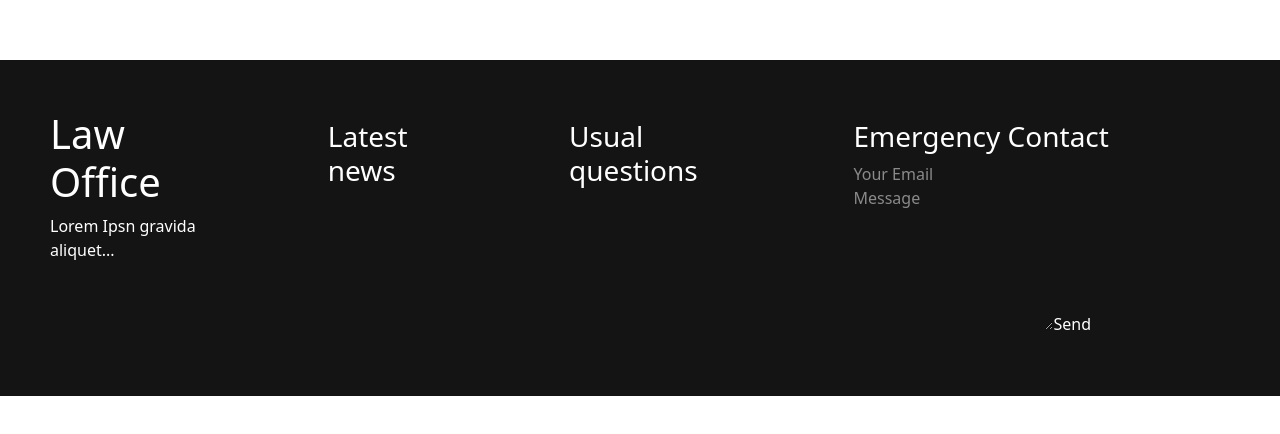
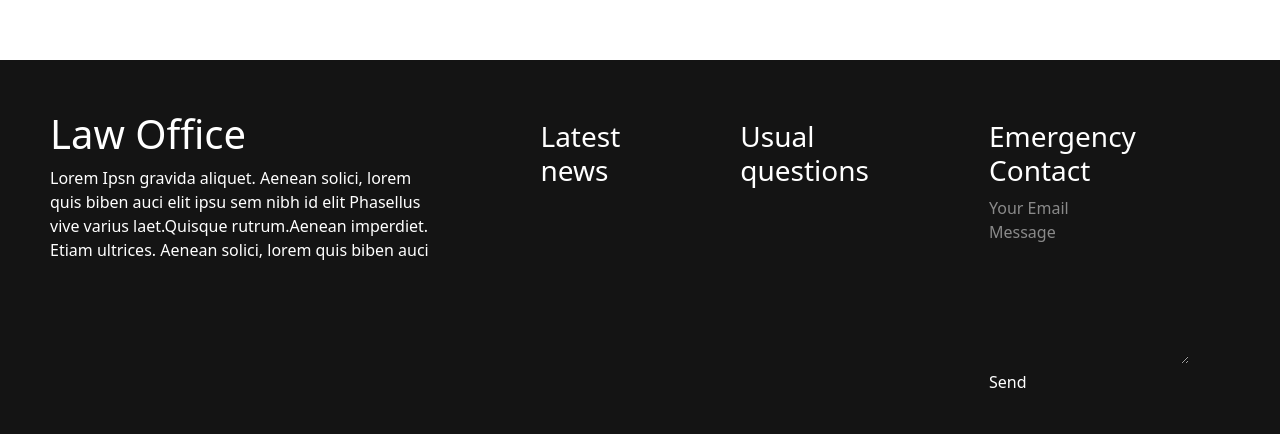
Before and after one commit to Toluwanimicode/Anwalt-Frontend, a React (Vite) app: page /team in a window 1280 px wide. Shown: the part 1762-2196 px from the top of the page. Before the commit the page ends 2158 px from the top, so only its background shows below. Built offline with nearby package versions, Linux system fonts and the light colour scheme.

Commit message:
added changes

```diff
--- a/src/components/Footer/Footer.jsx
+++ b/src/components/Footer/Footer.jsx
@@ -55,7 +55,7 @@ return (
     <div>
         <h1>Law Office</h1>
         <p>
-            Lorem Ipsn gravida aliquet...
+            Lorem Ipsn gravida aliquet. Aenean solici, lorem quis biben auci elit ipsu sem nibh id elit Phasellus vive varius laet.Quisque rutrum.Aenean imperdiet. Etiam ultrices. Aenean solici, lorem quis biben auci
         </p>
     </div>
 </div>
@@ -66,6 +66,7 @@ return (
 
 <div className='FooterSection-3'>
     <h3>Usual questions</h3>
+    <p></p>
 </div>
 
 <div className='FooterSection-4'>
```
